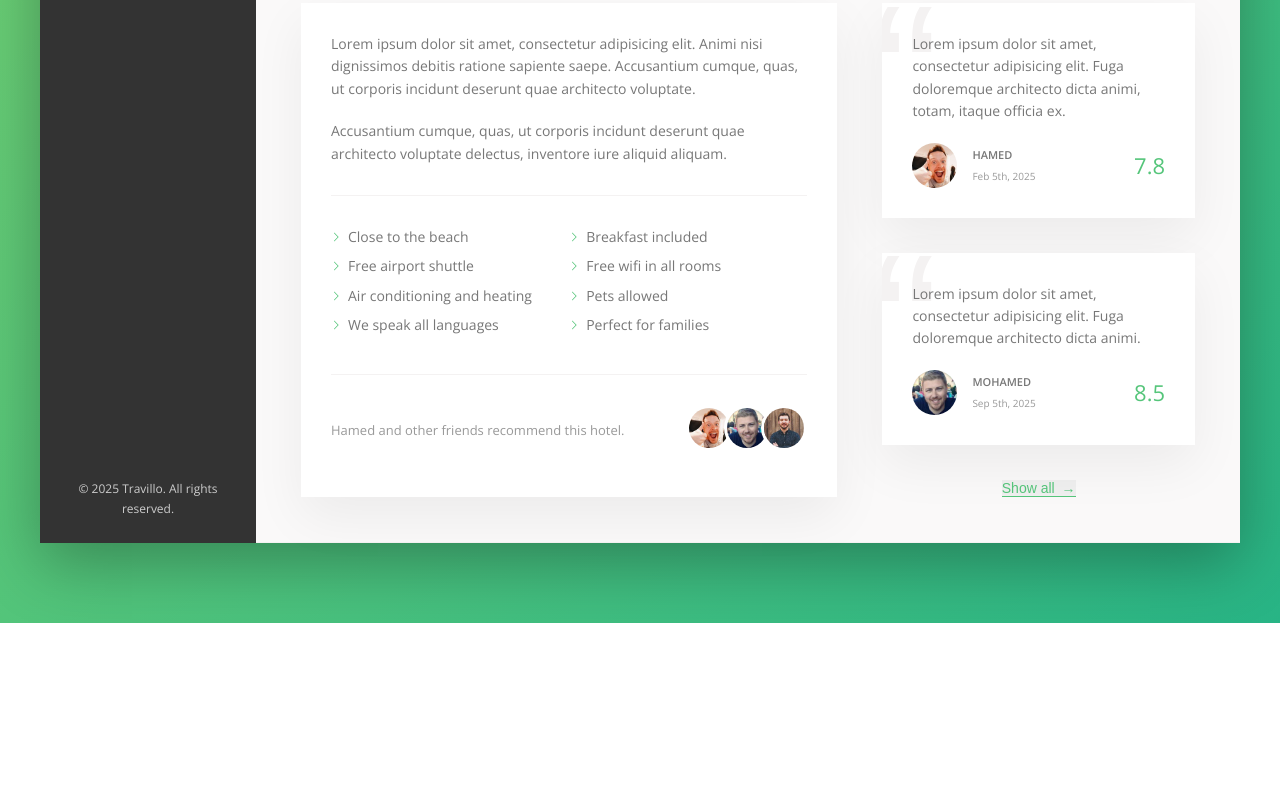
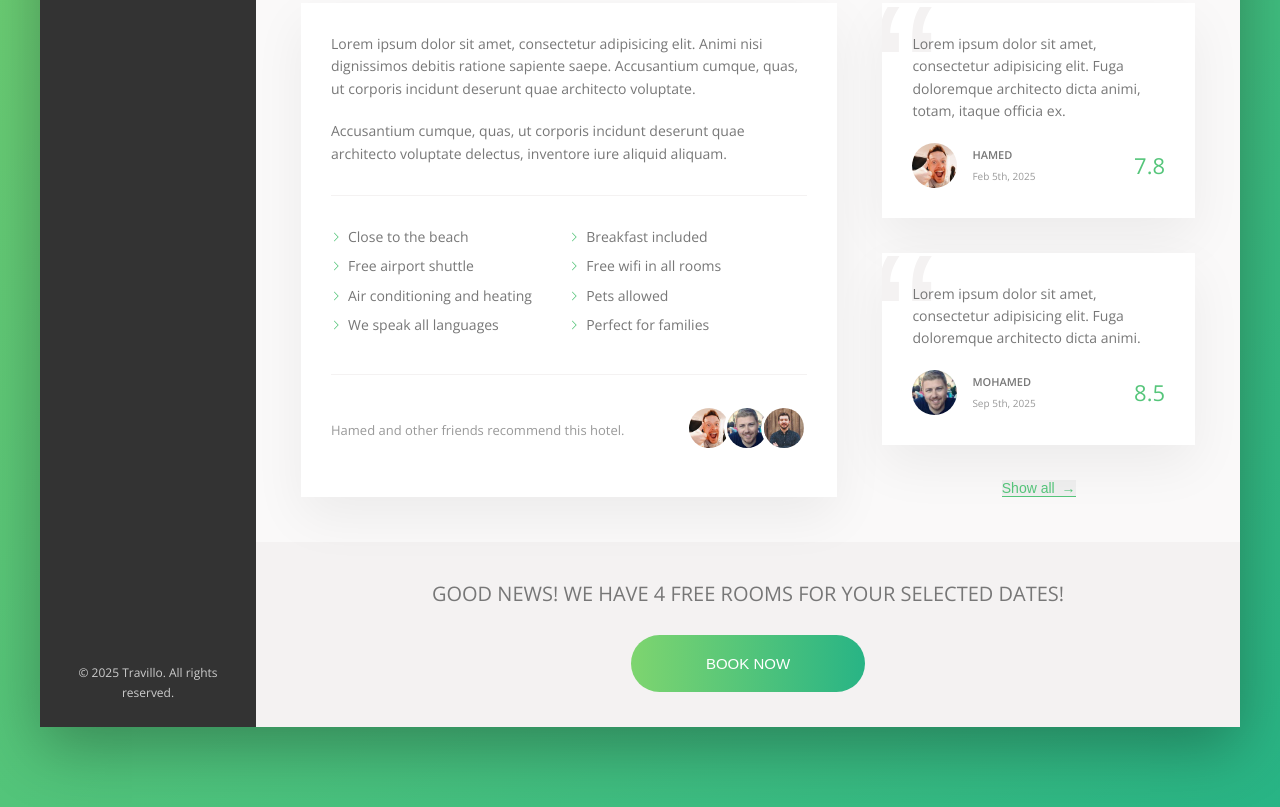
Before and after one commit to yahyaessam/travillo, a website: page index.html in a window 1280 px wide. Shown: the part 643-1450 px from the top of the page. Before the commit the page ends 1266 px from the top, so only its background shows below. Drawn offline with nearby package versions, Linux system fonts and the light colour scheme.

Commit message:
Call to action section

```diff
--- a/index.html
+++ b/index.html
@@ -222,7 +222,19 @@
               </figure>
               <button class="btn-inline">Show all <span>&rarr;</span></button>
             </figure>
+
+
+
           </div>
+          <div class="cta">
+            <h2 class="cta__book-now">
+                Good news! We have 4 free rooms for your selected dates!
+            </h2>
+            <button class="btn">
+              <span class="btn__visible">Book now</span>
+              <span class="btn__invisible">Only 4 rooms left</span>
+            </button>
+        </div>
         </main>
       </div>
     </div>
--- a/sass/_components.scss
+++ b/sass/_components.scss
@@ -369,3 +369,59 @@
         color:var(--color-primary);
     }
 }
+
+.cta {
+    padding:3.5rem;
+    text-align:center;
+
+    &__book-now {
+        text-transform: uppercase;
+        font-size:2rem;
+        font-weight:300;
+        margin-bottom:2.5rem;
+    }
+}
+
+.btn {
+    font-size:1.5rem;
+    font-weight:300;
+    text-transform:uppercase;
+    border-radius: 100px;
+    border: none;
+    background-image: linear-gradient(to right, var(--color-primary-light), var(--color-primary-dark));
+    color: #fff;
+    position:relative;
+    overflow:hidden;
+    cursor:pointer;
+
+    & > * {
+        display:inline-block;
+        transition: all .2s;
+    }
+    &__visible {
+        padding: 2rem 7.5rem;
+    }
+
+    &__invisible {
+        position:absolute;
+        left:0;
+        top:-100%;
+        padding:2rem;
+        height:100%;
+        width:100%;
+    }
+
+    &:hover {
+        background-image: linear-gradient(to left, var(--color-primary-light), var(--color-primary-dark));
+        & .btn__visible {
+            transform: translateY(100%);
+        }
+        & .btn__invisible {
+            top :0
+        }
+    }
+    &:focus {
+        outline:none;
+        animation: pulsate 1s infinite;
+    }
+}
```
Also changed, not shown: css/style.css, 1 other file.
